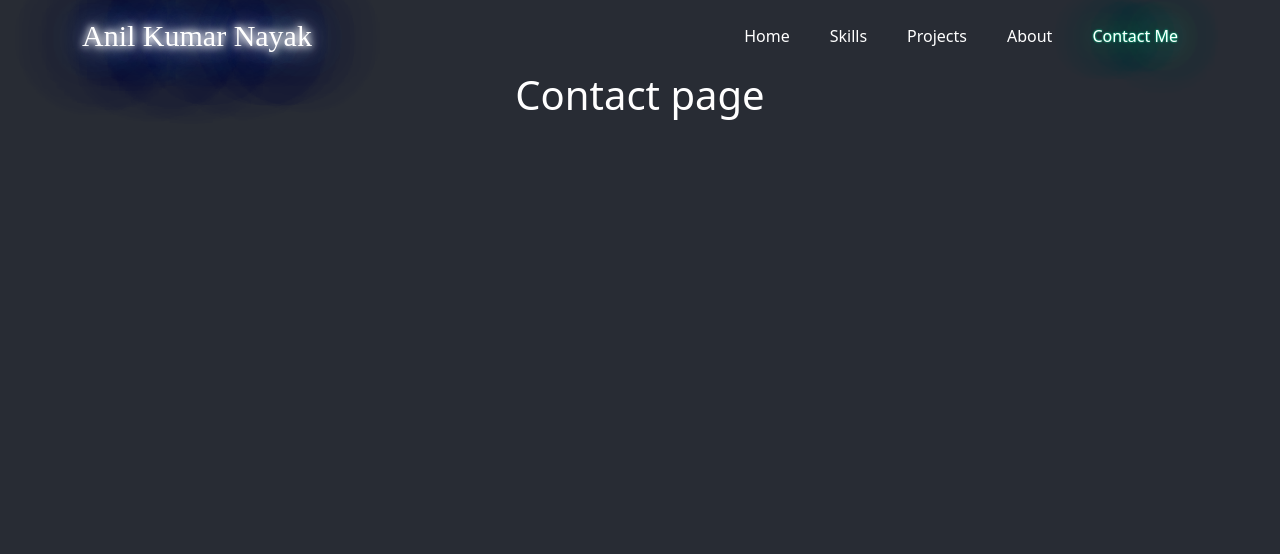
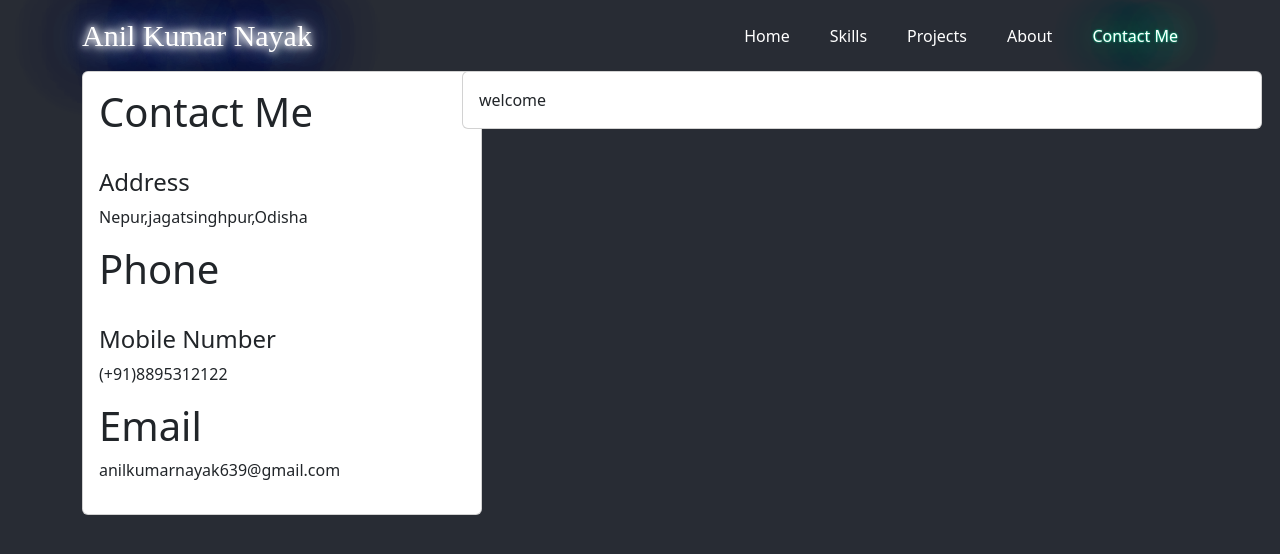
Before and after one commit to anil639/portfolio, a React (Create React App) app: page /contactMe in a window 1280 px wide. Shown: the top 554 px of the page. Built offline with nearby package versions, Linux system fonts and the light colour scheme.

Commit message:
contact me page added

```diff
--- a/src/components/ContactMe/Contact.js
+++ b/src/components/ContactMe/Contact.js
@@ -1,13 +1,40 @@
 import React from 'react'
+import Container from 'react-bootstrap/Container';
+import Row from 'react-bootstrap/Row';
+import Col from 'react-bootstrap/Col';
+import Card from 'react-bootstrap/Card';
 import './Contact.css'
 const Contact = () => {
     return (
         <div >
-            <div className='container'>
-                <h1 className='heading'>Contact page</h1>
-            </div>
+            <Container>
+                <Row>
+                    <Col xs={12} md={4}>
+                        <Card style={{ width: '25rem' }}>
+                            <Card.Body>
+                                <h1>Contact Me</h1><br />
+                                <h4>Address</h4>
+                                <p>Nepur,jagatsinghpur,Odisha</p>
+                                <h1>Phone</h1><br />
+                                <h4>Mobile Number</h4>
+                                <p>(+91)8895312122</p>
+                                <h1>Email</h1>
+                                <p>anilkumarnayak639@gmail.com</p>
 
+                            </Card.Body>
+                        </Card>
+                    </Col>
+                    <Col xs={12} md={8} >
+                        <Card style={{ width: '50rem' }}>
+                            <Card.Body>
+                                welcome
+                            </Card.Body>
+                        </Card>
+                    </Col>
+                </Row>
+            </Container>
         </div>
+
     )
 }
 
```
